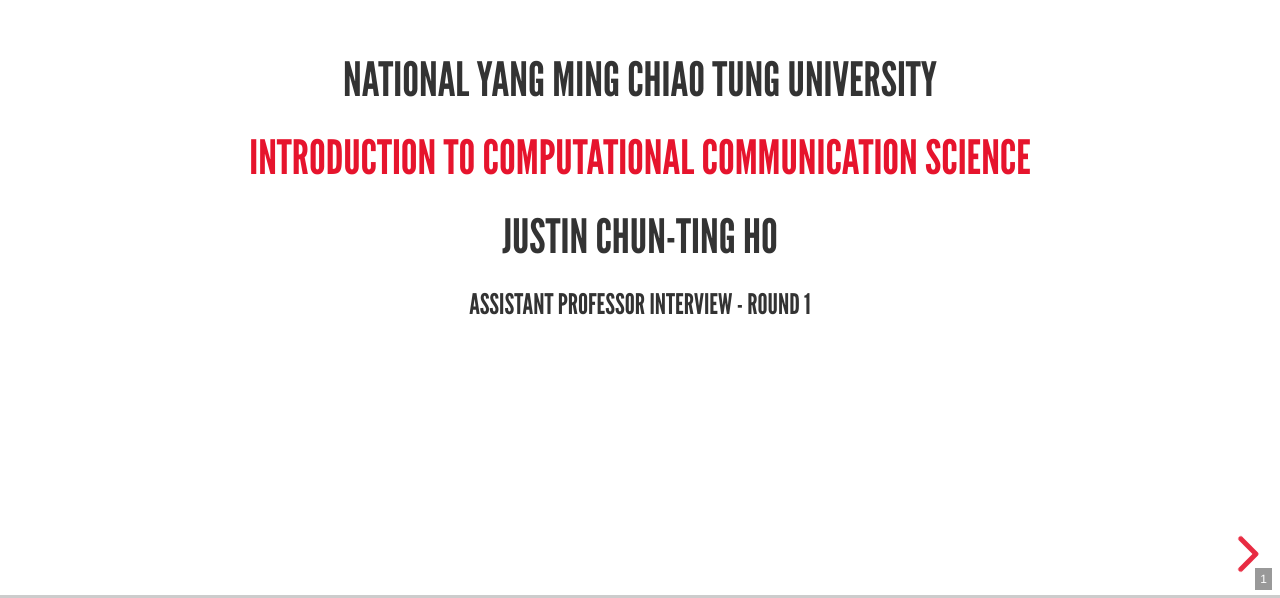
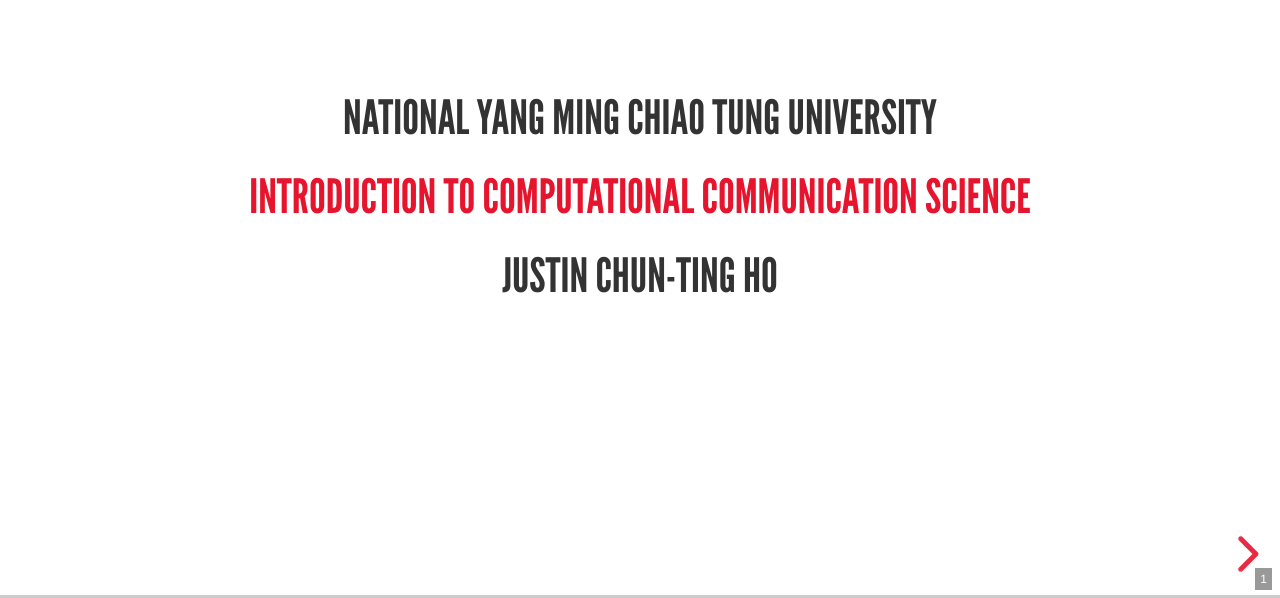
Before and after one commit to justinchuntingho/nycu_teachingdemo, a website: page index.html in a window 1280 px wide. Shown: the part 202-800 px from the top of the page. Drawn offline with Linux system fonts and the light colour scheme.

Commit message:
Update index.html

```diff
--- a/index.html
+++ b/index.html
@@ -21,7 +21,7 @@
 					<h4 style ="color:#333">National Yang Ming Chiao Tung University</h4>
 					<h4 style ="color:#E6142D">Introduction to Computational Communication Science</h4>
 					<h4 style ="color:#333">Justin Chun-ting Ho</h4>
-					<h4 style ="color:#333"><small>Assistant Professor Interview - Round 1</small></h4>
+					<!-- <h4 style ="color:#333"><small>Assistant Professor Interview - Round 1</small></h4> -->
 				</div>
 			</section>
 			<section>
```
